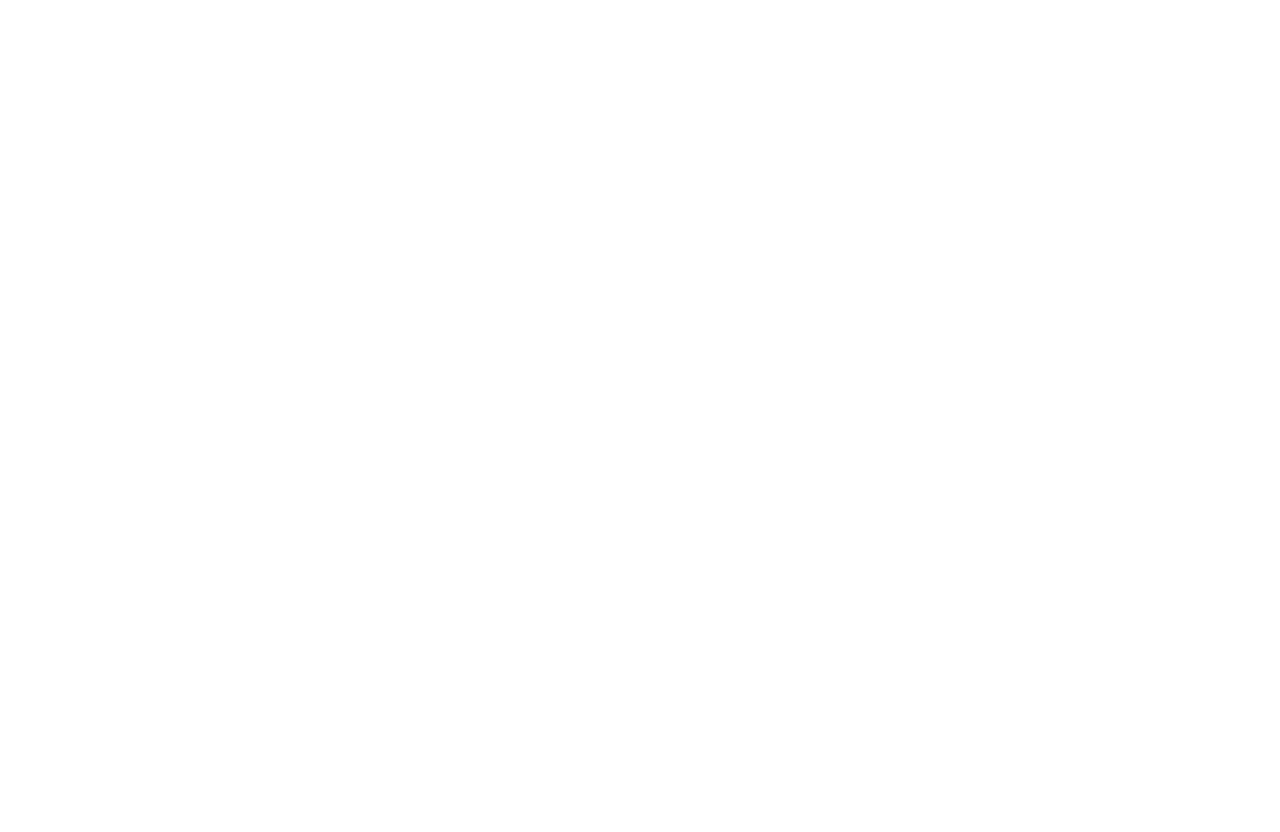
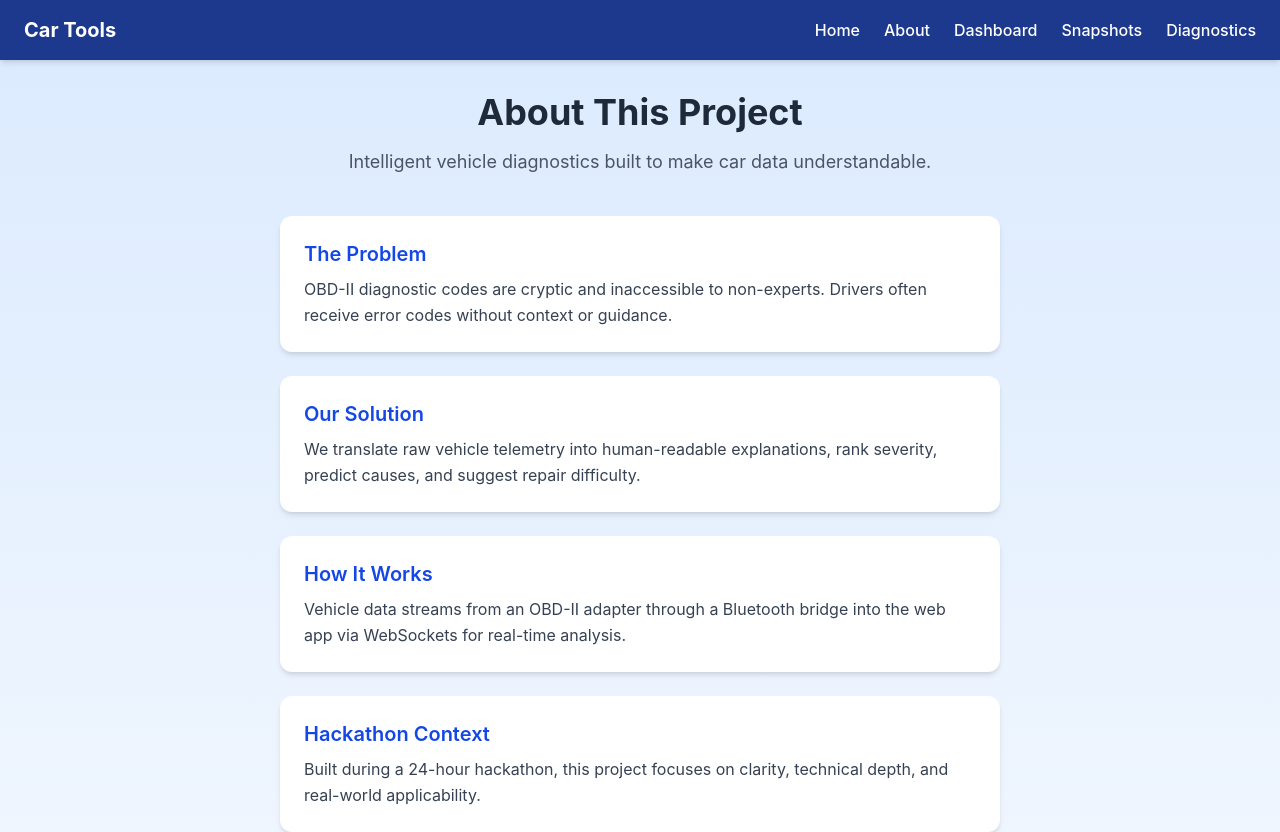
Before and after one commit to SamFranceseTCNJ/Car-Tools, a React app in the folder frontend/: page /about in a window 1280 px wide. Before the commit this address had no page. Before the commit the page ends 800 px from the top, so only its background shows below. Built offline with nearby package versions, Linux system fonts and the light colour scheme; the HTML template or start-up script is replaced by a standard one.

Commit message:
About Page

```diff
--- a/frontend/src/App.jsx
+++ b/frontend/src/App.jsx
@@ -5,11 +5,13 @@ import Dashboard from "./pages/Dashboard";
 import SnapshotDashboard from "./pages/SnapshotPage";
 import DiagnosticsInfo from "./pages/DiagnosticsPage";
 import "./index.css";
+import About from "./pages/About";
 
 const App = () => {
     return (
         <Routes>
             <Route path="/" element={<Home />} />
+            <Route path="/about" element={<About />} />
             <Route path="/dashboard" element={<Dashboard />} />
             <Route path="/snapshot" element={<SnapshotDashboard />} />
             <Route path="/diagnostics" element={<DiagnosticsInfo />} />
--- /dev/null
+++ b/frontend/src/components/InfoComponent.jsx
@@ -0,0 +1,14 @@
+const InfoComponent = ({ title, children }) => {
+  return (
+    <div className="bg-white p-6 rounded-xl shadow-md">
+      <h2 className="text-xl font-semibold text-blue-700 mb-2">
+        {title}
+      </h2>
+      <div className="text-gray-700 leading-relaxed">
+        {children}
+      </div>
+    </div>
+  );
+};
+
+export default InfoComponent;
--- a/frontend/src/components/Navbar.jsx
+++ b/frontend/src/components/Navbar.jsx
@@ -11,6 +11,12 @@ const Navbar = () => {
           className="hover:text-blue-300 transition font-medium"
         >
           Home
+        </Link>
+        <Link
+          to="/about"
+          className="hover:text-blue-300 transition font-medium"
+        >
+          About
         </Link>
         <Link
           to="/dashboard"
--- /dev/null
+++ b/frontend/src/pages/About.jsx
@@ -0,0 +1,44 @@
+import Navbar from "../components/Navbar";
+import InfoSection from "../components/InfoComponent";
+
+const About = () => {
+  return (
+    <div className="min-h-screen bg-gradient-to-b from-blue-100 to-blue-50 flex flex-col items-center">
+      <Navbar />
+
+      <div className="flex flex-col items-center flex-1 text-center px-6 mt-8 w-full max-w-3xl">
+        <h1 className="text-4xl font-bold text-gray-800 mb-4">
+          About This Project
+        </h1>
+
+        <p className="text-lg text-gray-600 mb-10">
+          Intelligent vehicle diagnostics built to make car data understandable.
+        </p>
+
+        <div className="grid grid-cols-1 gap-6 w-full text-left">
+          <InfoSection title="The Problem">
+            OBD-II diagnostic codes are cryptic and inaccessible to non-experts.
+            Drivers often receive error codes without context or guidance.
+          </InfoSection>
+
+          <InfoSection title="Our Solution">
+            We translate raw vehicle telemetry into human-readable explanations,
+            rank severity, predict causes, and suggest repair difficulty.
+          </InfoSection>
+
+          <InfoSection title="How It Works">
+            Vehicle data streams from an OBD-II adapter through a Bluetooth bridge
+            into the web app via WebSockets for real-time analysis.
+          </InfoSection>
+
+          <InfoSection title="Hackathon Context">
+            Built during a 24-hour hackathon, this project focuses on clarity,
+            technical depth, and real-world applicability.
+          </InfoSection>
+        </div>
+      </div>
+    </div>
+  );
+};
+
+export default About;
--- a/frontend/src/pages/Home.jsx
+++ b/frontend/src/pages/Home.jsx
@@ -15,12 +15,16 @@ const Home = () => {
         </p>
 
         <div className="flex flex-col sm:flex-row gap-4">
+          <a href="/dashboard">
             <button className="bg-blue-600 hover:bg-blue-700 text-white font-semibold py-3 px-6 rounded shadow transition">
                 Get Started
             </button>
+          </a>
+          <a href="/about">
             <button className="bg-white hover:bg-gray-100 border border-gray-300 text-gray-800 font-semibold py-3 px-6 rounded shadow transition">
                 Learn More
             </button>
+          </a>
         </div>
       </div>
     </div>
```
Lines whose indentation alone changed are shown as unchanged.
